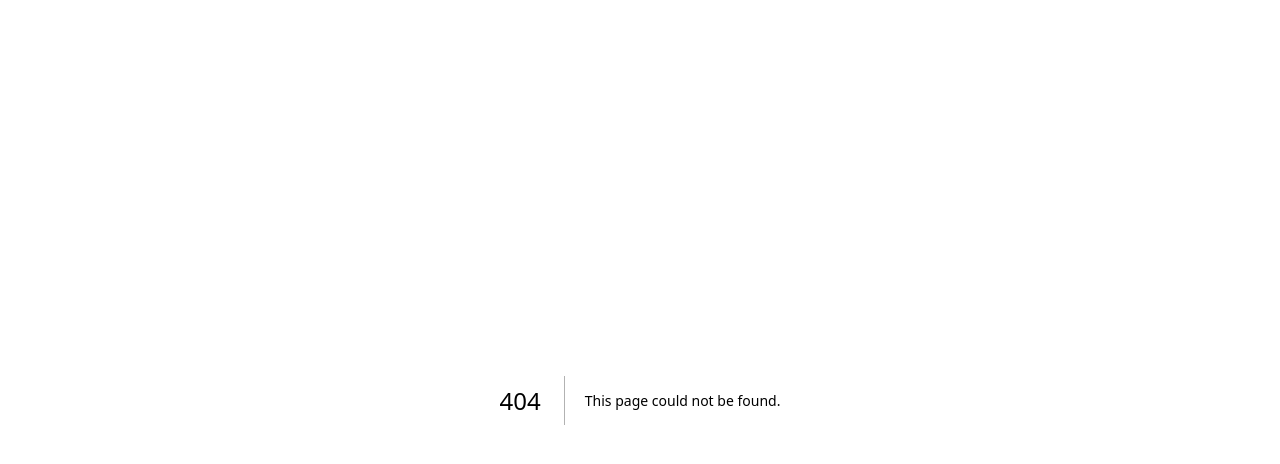
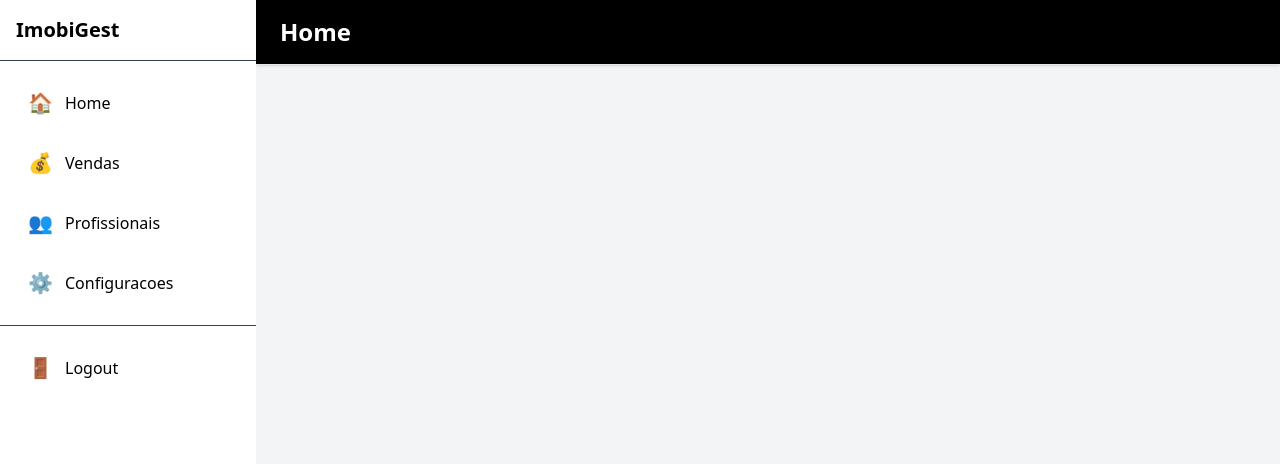
Before and after one commit to ArthurLopes191/ImobiGest, a Next.js app: page /home in a window 1280 px wide. Before the commit this address had no page. Shown: the top 464 px of the page. Built offline with nearby package versions, Linux system fonts and the light colour scheme; no server answers.

Commit message:
feat: criação home page e componentes iniciais

```diff
--- /dev/null
+++ b/src/app/components/header/Header.tsx
@@ -0,0 +1,33 @@
+'use client';
+
+import React from 'react';
+import { useAuth } from '../../contexts/AuthContext';
+
+interface HeaderProps {
+  onToggleSidebar: () => void;
+}
+
+const Header = ({ onToggleSidebar }: HeaderProps) => {
+  const { state } = useAuth();
+
+  return (
+    <header className="bg-black shadow-sm border-b border-gray-200 p-4">
+      <div className="flex items-center justify-between">
+        <div className="flex items-center">
+          <button
+            onClick={onToggleSidebar}
+            className="lg:hidden p-2 rounded-md hover:bg-gray-100 text-white"
+          >
+            <svg className="w-6 h-6" fill="none" stroke="currentColor" viewBox="0 0 24 24">
+              <path strokeLinecap="round" strokeLinejoin="round" strokeWidth={2} d="M4 6h16M4 12h16M4 18h16" />
+            </svg>
+          </button>
+          <h1 className="text-2xl font-bold ml-2 text-white">Home</h1>
+        </div>
+
+      </div>
+    </header>
+  );
+};
+
+export default Header;
--- a/src/app/components/login/LoginForm.jsx
+++ b/src/app/components/login/LoginForm.jsx
@@ -6,7 +6,7 @@ import { useForm } from 'react-hook-form';
 import { zodResolver } from '@hookform/resolvers/zod';
 import { z } from 'zod';
 import { useRouter } from 'next/navigation';
-import { authService } from '../../services/auth';
+import { useAuth } from '../../contexts/AuthContext';
 
 // Schema de validação com Zod
 const loginSchema = z.object({
@@ -21,9 +21,9 @@ const loginSchema = z.object({
 });
 
 export default function LoginForm() {
-  const [isLoading, setIsLoading] = useState(false);
   const [loginError, setLoginError] = useState('');
   const router = useRouter();
+  const { login, state } = useAuth();
 
   const {
     register,
@@ -34,20 +34,13 @@ export default function LoginForm() {
   });
 
   const onSubmit = async (data) => {
-    setIsLoading(true);
     setLoginError('');
 
     try {
-      // Chama o serviço de auth (backend espera "senha", não "password")
-      await authService.login(data.email, data.password);
-
-      // Redireciona para o dashboard após login bem-sucedido
-      router.push('/dashboard');
-
+      await login(data.email, data.password);
+      router.push('/home');
     } catch (error) {
       setLoginError(error.message || 'Erro ao fazer login');
-    } finally {
-      setIsLoading(false);
     }
   };
 
@@ -136,17 +129,17 @@ export default function LoginForm() {
 
           <button
             type="submit"
-            disabled={isLoading}
+            disabled={state.isLoading}
             className={`
               w-full py-3 mt-6 text-center font-semibold rounded-lg
               transition duration-200 shadow-md
-              ${isLoading
+              ${state.isLoading
                 ? 'bg-gray-300 text-gray-500 cursor-not-allowed'
                 : 'text-gray-800 bg-white hover:bg-gray-100'
               }
             `}
           >
-            {isLoading ? 'Entrando...' : 'Entrar'}
+            {state.isLoading ? 'Entrando...' : 'Entrar'}
           </button>
         </form>
 
--- /dev/null
+++ b/src/app/components/sidebar/Siderbar.tsx
@@ -0,0 +1,86 @@
+'use client';
+
+import { useState } from 'react';
+import { useRouter } from 'next/navigation';
+import { useAuth } from '../../contexts/AuthContext';
+
+interface SidebarProps {
+  isOpen: boolean;
+  onToggle: () => void;
+}
+
+export default function Sidebar({ isOpen, onToggle }: SidebarProps) {
+  const router = useRouter();
+  const { logout } = useAuth();
+
+  const handleLogout = () => {
+    logout();
+    router.push('/');
+  };
+
+  const menuItems = [
+    { icon: '🏠', label: 'Home', href: '/home' },
+    { icon: '💰', label: 'Vendas', href: '/vendas' },
+    { icon: '👥', label: 'Profissionais', href: '/profissionais' },
+    { icon: '⚙️', label: 'Configuracoes', href: '/configuracoes' }
+  ];
+
+  return (
+    <>
+      {/* Overlay for mobile */}
+      {isOpen && (
+        <div
+          className="fixed inset-0 bg-black bg-opacity-50 z-20 lg:hidden"
+          onClick={onToggle}
+        />
+      )}
+
+      {/* Sidebar */}
+      <div className={`
+        fixed top-0 left-0 h-full bg-white  z-30 transform transition-transform duration-300 ease-in-out
+        ${isOpen ? 'translate-x-0' : '-translate-x-full'}
+        lg:translate-x-0 lg:static lg:block
+        w-64
+      `}>
+        {/* Header */}
+        <div className="flex items-center justify-between p-4 border-b border-gray-700">
+          <h2 className="text-xl font-bold">ImobiGest</h2>
+          <button
+            onClick={onToggle}
+            className="lg:hidden text-gray-400 hover:text-white"
+          >
+            ✕
+          </button>
+        </div>
+
+        {/* Navigation */}
+        <nav className="flex-1 p-4">
+          <ul className="space-y-2">
+            {menuItems.map((item) => (
+              <li key={item.href}>
+                <a
+                  href={item.href}
+                  className="flex items-center space-x-3 p-3 rounded-lg hover:bg-gray-800 transition-colors"
+                >
+                  <span className="text-xl">{item.icon}</span>
+                  <span>{item.label}</span>
+                </a>
+              </li>
+            ))}
+          </ul>
+        </nav>
+
+        {/* Footer */}
+        <div className="p-4 border-t border-gray-700">
+          <button
+            onClick={handleLogout}
+            className="w-full flex items-center space-x-3 p-3 rounded-lg hover:bg-red-600 transition-colors text-left"
+          >
+            <span className="text-xl">🚪</span>
+            <span>Logout</span>
+          </button>
+        </div>
+      </div>
+    </>
+  );
+}
--- /dev/null
+++ b/src/app/contexts/AuthContext.tsx
@@ -0,0 +1,127 @@
+'use client';
+
+import { createContext, useContext, useReducer, useEffect } from 'react';
+import { authService } from '../services/auth';
+
+// Types
+interface User {
+  id: string;
+  email: string;
+  name: string;
+  role?: string;
+}
+
+interface AuthState {
+  isAuthenticated: boolean;
+  user: User | null;
+  isLoading: boolean;
+}
+
+type AuthAction =
+  | { type: 'SET_LOADING'; payload: boolean }
+  | { type: 'SET_AUTH'; payload: { user: User | null; isAuthenticated: boolean } }
+  | { type: 'LOGOUT' };
+
+// Initial state
+const initialState: AuthState = {
+  isAuthenticated: false,
+  user: null,
+  isLoading: true,
+};
+
+// Reducer
+function authReducer(state: AuthState, action: AuthAction): AuthState {
+  switch (action.type) {
+    case 'SET_LOADING':
+      return { ...state, isLoading: action.payload };
+    case 'SET_AUTH':
+      return {
+        ...state,
+        isAuthenticated: action.payload.isAuthenticated,
+        user: action.payload.user,
+        isLoading: false,
+      };
+    case 'LOGOUT':
+      return {
+        ...state,
+        isAuthenticated: false,
+        user: null,
+        isLoading: false,
+      };
+    default:
+      return state;
+  }
+}
+
+// Context
+interface AuthContextType {
+  state: AuthState;
+  login: (email: string, password: string) => Promise<void>;
+  logout: () => void;
+}
+
+const AuthContext = createContext<AuthContextType | undefined>(undefined);
+
+// Provider
+export function AuthProvider({ children }: { children: React.ReactNode }) {
+  const [state, dispatch] = useReducer(authReducer, initialState);
+
+  // Check auth on mount
+  useEffect(() => {
+    const checkAuth = () => {
+      const token = authService.getToken();
+      if (token) {
+        // Por enquanto, só verificamos se tem token
+        // Futuramente pode buscar dados do usuário
+        dispatch({
+          type: 'SET_AUTH',
+          payload: {
+            isAuthenticated: true,
+            user: null, // ou buscar do backend
+          },
+        });
+      } else {
+        dispatch({ type: 'SET_LOADING', payload: false });
+      }
+    };
+
+    checkAuth();
+  }, []);
+
+  const login = async (email: string, password: string) => {
+    dispatch({ type: 'SET_LOADING', payload: true });
+    try {
+      const data = await authService.login(email, password);
+      dispatch({
+        type: 'SET_AUTH',
+        payload: {
+          isAuthenticated: true,
+          user: data.user || { id: '1', email, name: 'Usuário' },
+        },
+      });
+    } catch (error) {
+      dispatch({ type: 'SET_LOADING', payload: false });
+      throw error;
+    }
+  };
+
+  const logout = () => {
+    authService.logout();
+    dispatch({ type: 'LOGOUT' });
+  };
+
+  return (
+    <AuthContext.Provider value={{ state, login, logout }}>
+      {children}
+    </AuthContext.Provider>
+  );
+}
+
+// Hook
+export const useAuth = () => {
+  const context = useContext(AuthContext);
+  if (!context) {
+    throw new Error('useAuth deve ser usado dentro do AuthProvider');
+  }
+  return context;
+};
--- /dev/null
+++ b/src/app/home/page.tsx
@@ -0,0 +1,52 @@
+'use client';
+
+import { useState } from 'react';
+import Sidebar from '../components/sidebar/Siderbar';
+import Header from '../components/header/Header';
+import { useAuth } from '../contexts/AuthContext';
+
+export default function Home() {
+  const [sidebarOpen, setSidebarOpen] = useState(false);
+  const { state } = useAuth();
+
+  const toggleSidebar = () => {
+    setSidebarOpen(!sidebarOpen);
+  };
+
+  // Mostrar loading se ainda estiver verificando autenticação
+  if (state.isLoading) {
+    return (
+      <div className="flex items-center justify-center h-screen">
+        <div className="text-xl">Carregando...</div>
+      </div>
+    );
+  }
+
+  return (
+    <div className="flex h-screen bg-gray-100">
+      <Sidebar isOpen={sidebarOpen} onToggle={toggleSidebar} />
+
+      <div className="flex-1 flex flex-col overflow-hidden lg:ml-0">
+        <Header onToggleSidebar={toggleSidebar} />
+
+        {/* Main Content
+        <main className="flex-1 overflow-y-auto p-8">
+          <div className="grid grid-cols-1 md:grid-cols-2 lg:grid-cols-3 gap-6">
+            <div className="bg-white p-6 rounded-lg shadow">
+              <h2 className="text-lg font-semibold mb-2">Total de Imóveis</h2>
+              <p className="text-3xl font-bold text-blue-600">125</p>
+            </div>
+            <div className="bg-white p-6 rounded-lg shadow">
+              <h2 className="text-lg font-semibold mb-2">Contratos Ativos</h2>
+              <p className="text-3xl font-bold text-green-600">87</p>
+            </div>
+            <div className="bg-white p-6 rounded-lg shadow">
+              <h2 className="text-lg font-semibold mb-2">Receita Mensal</h2>
+              <p className="text-3xl font-bold text-purple-600">R$ 45.230</p>
+            </div>
+          </div>
+        </main> */}
+      </div>
+    </div>
+  );
+}
--- a/src/app/layout.tsx
+++ b/src/app/layout.tsx
@@ -1,6 +1,7 @@
 import type { Metadata } from "next";
 import { Geist, Geist_Mono } from "next/font/google";
 import "./globals.css";
+import { AuthProvider } from "./contexts/AuthContext";
 
 
 export const metadata: Metadata = {
@@ -14,11 +15,11 @@ export default function RootLayout({
   children: React.ReactNode;
 }>) {
   return (
-    <html lang="en">
-      <body
-        className={`antialiased`}
-      >
+    <html lang="pt-BR">
+      <body>
+        <AuthProvider>
         {children}
+        </AuthProvider>
       </body>
     </html>
   );
--- a/src/middleware.ts
+++ b/src/middleware.ts
@@ -10,7 +10,7 @@ export function middleware(request: NextRequest) {
 //   console.log('🔑 Token:', token ? 'EXISTE' : 'NÃO EXISTE');
 
   // Rotas que precisam de autenticação
-  const protectedRoutes = ['/dashboard', '/users', '/properties', '/reports'];
+  const protectedRoutes = ['/home', '/users', '/properties', '/reports'];
 
   // Rotas públicas (login, home)
   const publicRoutes = ['/', '/login'];
@@ -24,7 +24,7 @@ export function middleware(request: NextRequest) {
   // Se está autenticado e tentando acessar login, redireciona para dashboard
   if (token && publicRoutes.includes(pathname)) {
     console.log('✅ Redirecionando para dashboard - já autenticado');
-    return NextResponse.redirect(new URL('/dashboard', request.url));
+    return NextResponse.redirect(new URL('/home', request.url));
   }
 
   console.log('➡️ Permitindo acesso');
@@ -33,5 +33,5 @@ export function middleware(request: NextRequest) {
 
 // Expandir o matcher para todas as rotas que queremos proteger
 export const config = {
-  matcher: ['/', '/dashboard', '/users', '/properties', '/reports', '/login']
+  matcher: ['/', '/home', '/users', '/properties', '/reports', '/login']
 };
```
Also changed, not shown: src/app/dashboard/page.tsx (deleted, +0 -42 lines).
